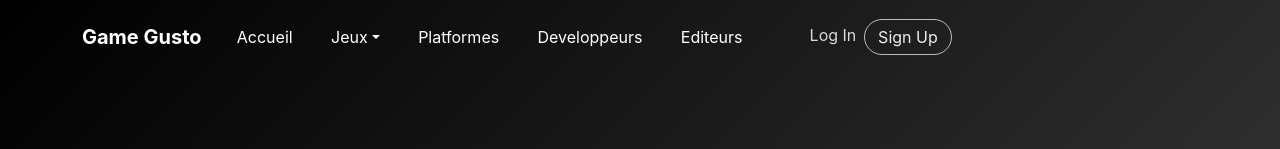
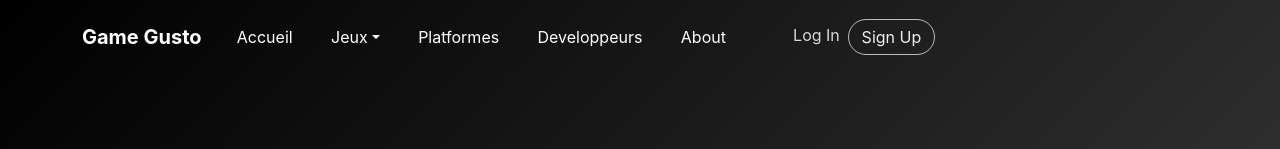
Before and after one commit to brandy223/angular_S7P, an Angular app: page /jeux in a window 1280 px wide. Shown: the top 149 px of the page. Built offline with nearby package versions, Linux system fonts and the light colour scheme; no server answers; a web font is replaced by a local one.

Commit message:
href au revoir

```diff
--- a/src/app/card/card.component.html
+++ b/src/app/card/card.component.html
@@ -1,9 +1,9 @@
 <div class="card-container">
-    <a class="hero-image-container" href="/">
+    <a class="hero-image-container" routerLink="/jeux/{{game.id}}">
         <img [src]="game.background_image" alt="{{ game.name }}" class="hero-image"/>
     </a>
     <main class="main-content">
-        <h1><a href="/jeux/{{game.id}}">{{ game.name }}</a>
+        <h1><a routerLink="/jeux/{{game.id}}">{{ game.name }}</a>
             <p>{{ game.rating }} / {{ game.rating_top }}</p></h1>
         <br>
         <hr />
--- a/src/app/header/header.component.html
+++ b/src/app/header/header.component.html
@@ -11,7 +11,7 @@
                         </li>
                         <li class="nav-item" role="presentation"><a class="nav-link active" href="#">Platformes</a></li>
                         <li class="nav-item" role="presentation"><a class="nav-link active" href="#">Developpeurs</a></li>
-                        <li class="nav-item" role="presentation"><a class="nav-link active" href="#">Editeurs</a></li>
+                        <li class="nav-item" role="presentation"><a routerLink="/about" class="nav-link active">About</a></li>
                     </ul>
                     <div class="mx-5">
                         <span class="navbar-text"><a href="#" class="login">Log In</a></span>
```
